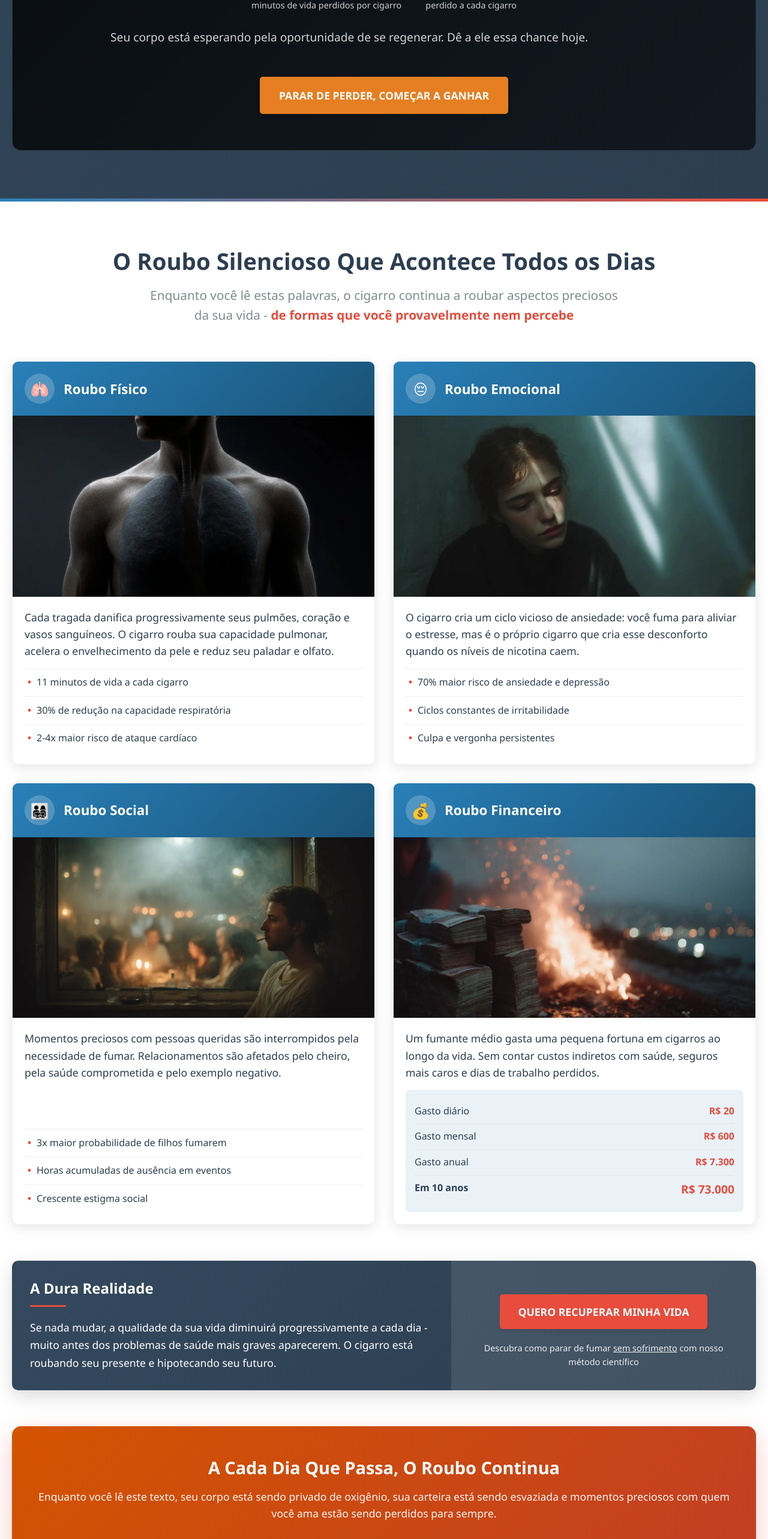
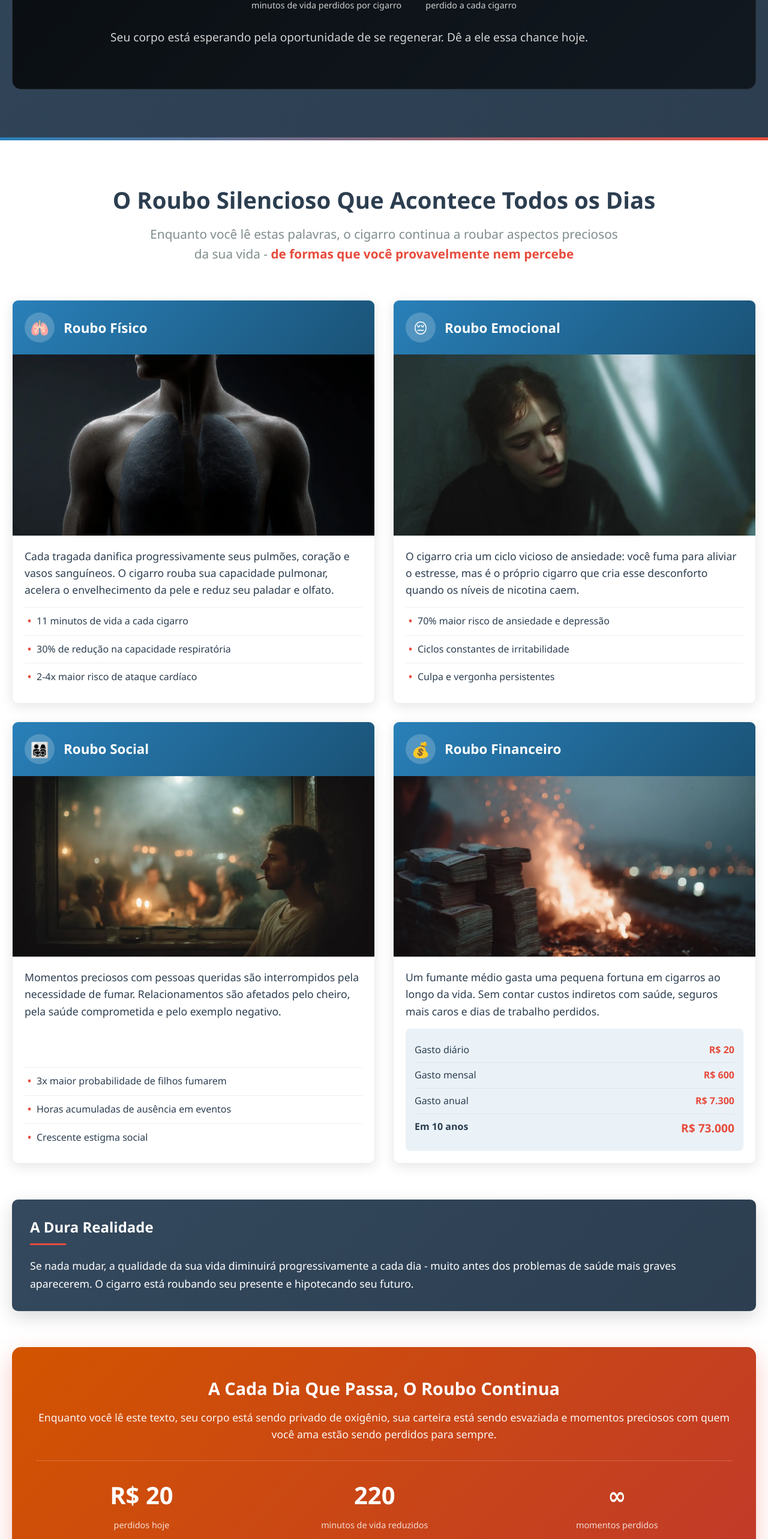
Before and after one commit to marcos-ab-nolasco/quit-smoking, a Next.js app: page / in a window 1280 px wide. Shown: the part 1280-3846 px from the top of the page at 60% size. Built offline with nearby package versions, Linux system fonts and the light colour scheme.

Commit message:
testando menos cta

```diff
--- a/src/components/sections/Hero.js
+++ b/src/components/sections/Hero.js
@@ -101,9 +101,9 @@ const Hero = () => {
             <p className={styles.reminderText}>
               Seu corpo está esperando pela oportunidade de se regenerar. Dê a ele essa chance hoje.
             </p>
-            <a href="#purchase-form" className={`btn ${styles.reminderCta}`} onClick={trackLead}>
+            {/* <a href="#purchase-form" className={`btn ${styles.reminderCta}`} onClick={trackLead}>
               PARAR DE PERDER, COMEÇAR A GANHAR
-            </a>
+            </a> */}
           </div>
         </div>
       </div>
--- a/src/components/sections/HowItWorks.js
+++ b/src/components/sections/HowItWorks.js
@@ -16,7 +16,7 @@ const HowItWorks = () => {
         <NarrativeSection />
         <Methodology />
         <BookPreview />
-        <CTASection />
+        {/* <CTASection /> */}
       </div>
     </section>
   );
--- a/src/components/sections/SilentRobbery.js
+++ b/src/components/sections/SilentRobbery.js
@@ -154,10 +154,10 @@ const SilentRobbery = () => {
             <h3>A Dura Realidade</h3>
             <p>Se nada mudar, a qualidade da sua vida diminuirá progressivamente a cada dia - muito antes dos problemas de saúde mais graves aparecerem. O cigarro está roubando seu presente e hipotecando seu futuro.</p>
           </div>
-          <div className={styles.actionCard}>
+          {/* <div className={styles.actionCard}>
             <a href="#purchase-form" className="btn" onClick={trackLead}>QUERO RECUPERAR MINHA VIDA</a>
             <p className={styles.actionText}>Descubra como parar de fumar <u>sem sofrimento</u> com nosso método científico</p>
-          </div>
+          </div> */}
         </div>
 
         {/* Nova seção de urgência estratégica */}
@@ -179,9 +179,9 @@ const SilentRobbery = () => {
                 <span className={styles.urgencyLabel}>momentos perdidos</span>
               </div>
             </div>
-            <a href="#purchase-form" className={`btn btn-lg ${styles.urgencyBtn}`} onClick={trackLead}>
+            {/* <a href="#purchase-form" className={`btn btn-lg ${styles.urgencyBtn}`} onClick={trackLead}>
               PARAR O ROUBO AGORA
-            </a>
+            </a> */}
           </div>
         </div>
       </div>
--- a/src/components/sections/Transformation.js
+++ b/src/components/sections/Transformation.js
@@ -84,7 +84,7 @@ const Transformation = () => {
         </div>
 
         {/* CTA estratégico após mostrar benefícios */}
-        <div className={styles.transformationCta}>
+        {/* <div className={styles.transformationCta}>
           <div className={styles.ctaContent}>
             <h3>Você Está Pronto Para Experimentar Estas Transformações?</h3>
             <p>Cada uma dessas mudanças está ao seu alcance. O método científico que vai guiá-lo através de cada etapa desta jornada está disponível agora.</p>
@@ -93,7 +93,7 @@ const Transformation = () => {
               <p className={styles.ctaNote}>Acesso imediato • Baseado em neurociência • Resultados reais</p>
             </div>
           </div>
-        </div>
+        </div> */}
 
         {/* Seção de validação científica baseada no conteúdo real */}
         <div className={styles.scientificValidation}>
@@ -122,9 +122,9 @@ const Transformation = () => {
           <div className={styles.finalCtaBox}>
             <h3>A Ciência Comprova: Seu Corpo QUER Se Recuperar</h3>
             <p>Você não precisa acreditar apenas nas nossas palavras. A literatura científica confirma cada benefício listado acima. O que você precisa agora é do método correto para chegar lá.</p>
-            <a href="#purchase-form" className={`btn btn-lg ${styles.scientificCta}`} onClick={trackLead}>
+            {/* <a href="#purchase-form" className={`btn btn-lg ${styles.scientificCta}`} onClick={trackLead}>
               ACESSAR O MÉTODO CIENTÍFICO COMPLETO
-            </a>
+            </a> */}
             <div className={styles.scientificCredits}>
               <small>Baseado nos trabalhos de: Dr. Alan Marlatt, Dr. Andrew Huberman, Dr. James Clear, Dr. Matthew Walker, entre outros</small>
             </div>
```
